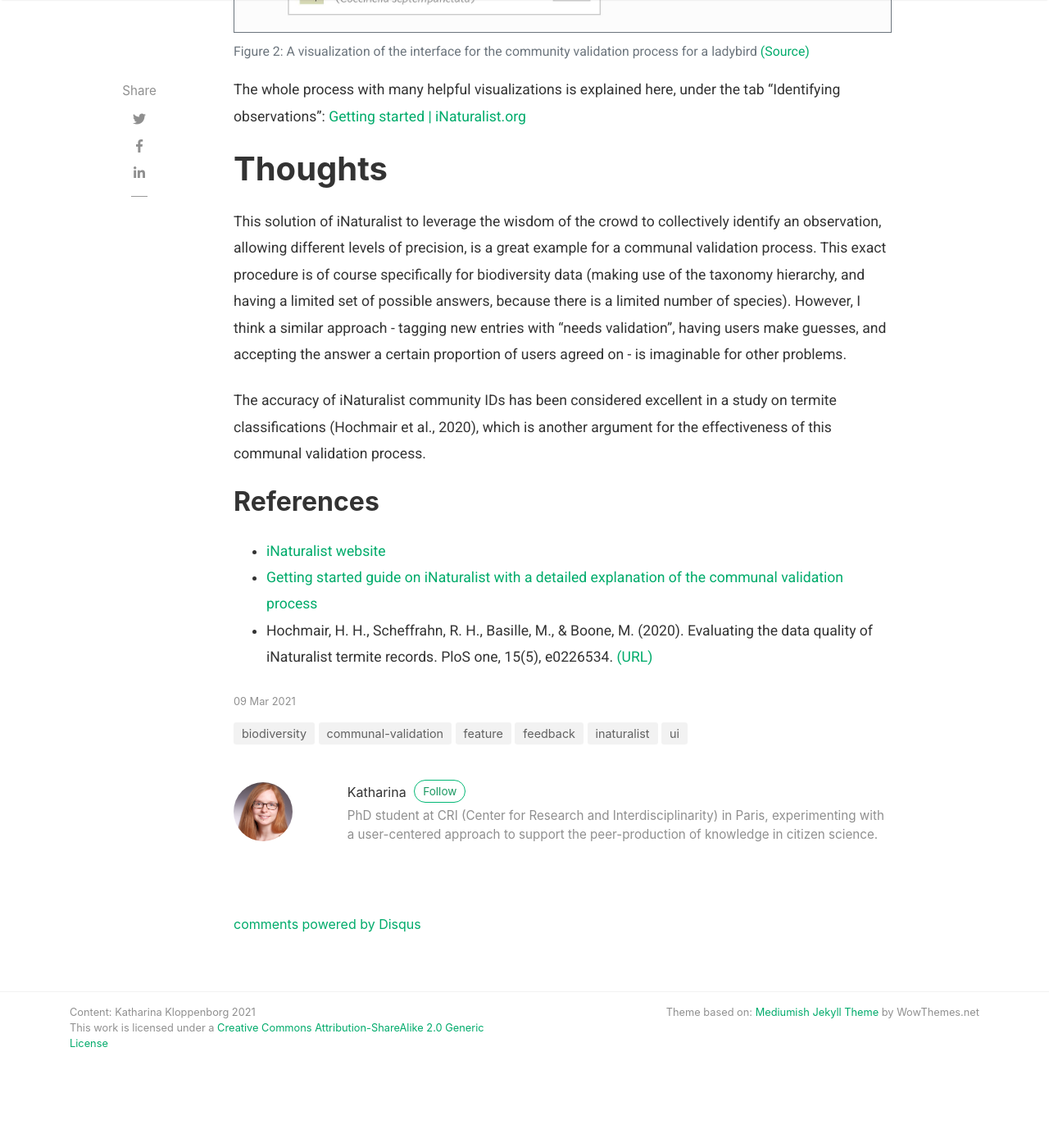
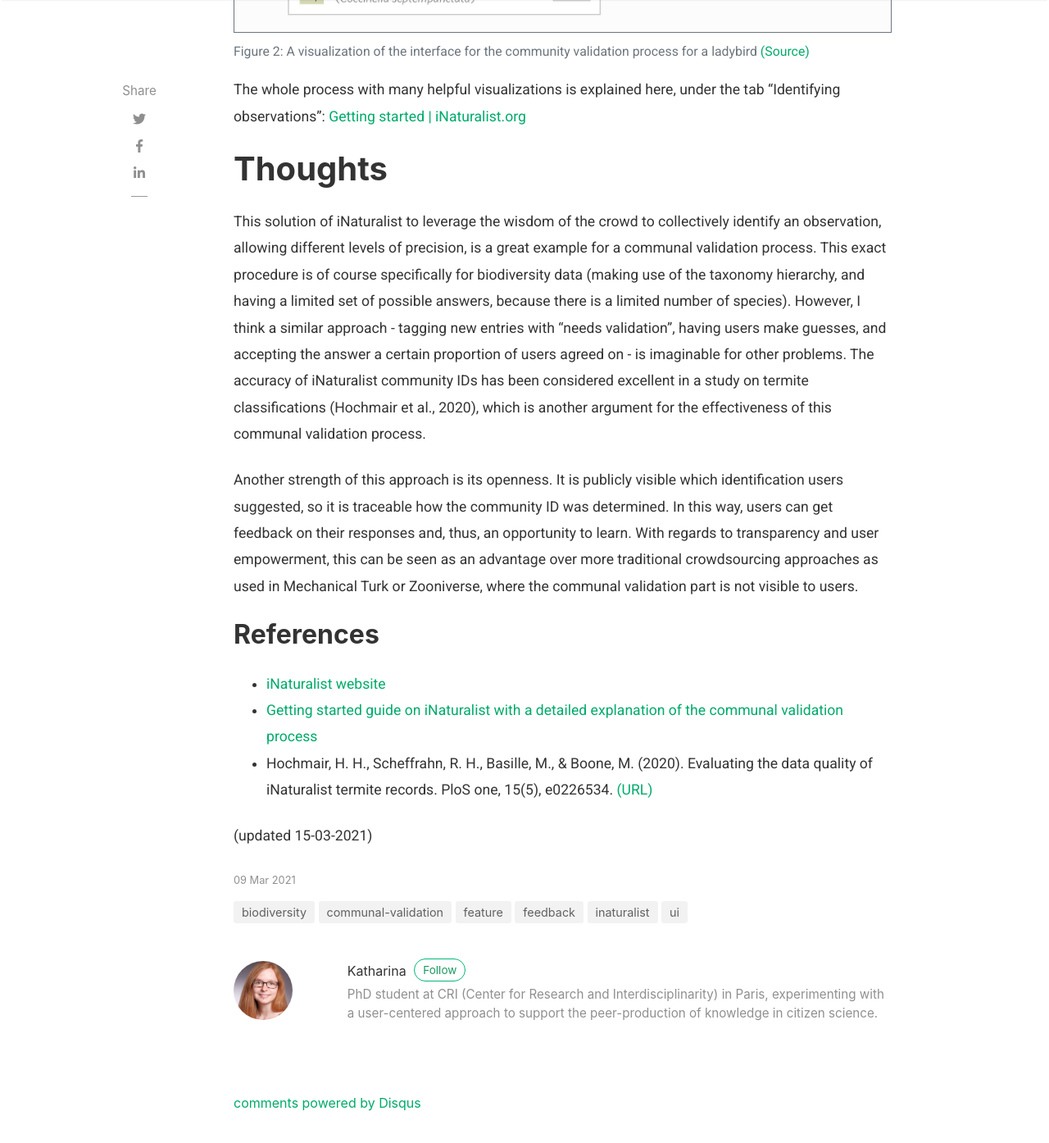
Before and after one commit to PeerProducedResearch/best-practices, a Jekyll site: the page built from _posts/2021-03-09-validation-community-ids-inat.md, in a window 1280 px wide and 1400 px high, scrolled down 3210 px. Shown: the top 1394 px of the window at 82% size. Built offline with Jekyll 4.4.1, drawn with Linux system fonts in a browser that asks for light colours; nearby versions of some CDN libraries; some web fonts are replaced; comment, search, counter and statistics services are not loaded; before the commit the page ends 4566 px from its top, so only the background shows below that.

Commit message:
Update and rename 2021-03-09-validation-community-ids-inat - Kopie - Kopie.md to 2021-03-09-validation-community-ids-inat.md
Added a paragrah on the public visibility of the communal validation in the "thought" section

```diff
--- a/_posts/2021-03-09-validation-community-ids-inat - Kopie - Kopie.md
+++ b/_posts/2021-03-09-validation-community-ids-inat.md
@@ -37,11 +37,14 @@
 # Thoughts
 
 This solution of iNaturalist to leverage the wisdom of the crowd to collectively identify an observation, allowing different levels of precision, is a great example for a communal validation process. This exact procedure is of course specifically for biodiversity data (making use of the taxonomy hierarchy, and having a limited set of possible answers, because there is a limited number of species). However, I think a similar approach - tagging new entries with "needs validation", having users make guesses, and accepting the answer a certain proportion of users agreed on - is imaginable for other problems.
+The accuracy of iNaturalist community IDs has been considered excellent in a study on termite classifications (Hochmair et al., 2020), which is another argument for the effectiveness of this communal validation process.
 
-The accuracy of iNaturalist community IDs has been considered excellent in a study on termite classifications (Hochmair et al., 2020), which is another argument for the effectiveness of this communal validation process.
+Another strength of this approach is its openness. It is publicly visible which identification users suggested, so it is traceable how the community ID was determined. In this way, users can get feedback on their responses and, thus, an opportunity to learn. With regards to transparency and user empowerment, this can be seen as an advantage over more traditional crowdsourcing approaches as used in Mechanical Turk or Zooniverse, where the communal validation part is not visible to users.
 
 ## References
 
 - [iNaturalist website](https://www.inaturalist.org/)
 - [Getting started guide on iNaturalist with a detailed explanation of the communal validation process](https://www.inaturalist.org/pages/getting+started)
 - Hochmair, H. H., Scheffrahn, R. H., Basille, M., & Boone, M. (2020). Evaluating the data quality of iNaturalist termite records. PloS one, 15(5), e0226534. [(URL)](https://journals.plos.org/plosone/article?id=10.1371/journal.pone.0226534)
+
+(updated 15-03-2021)
```
